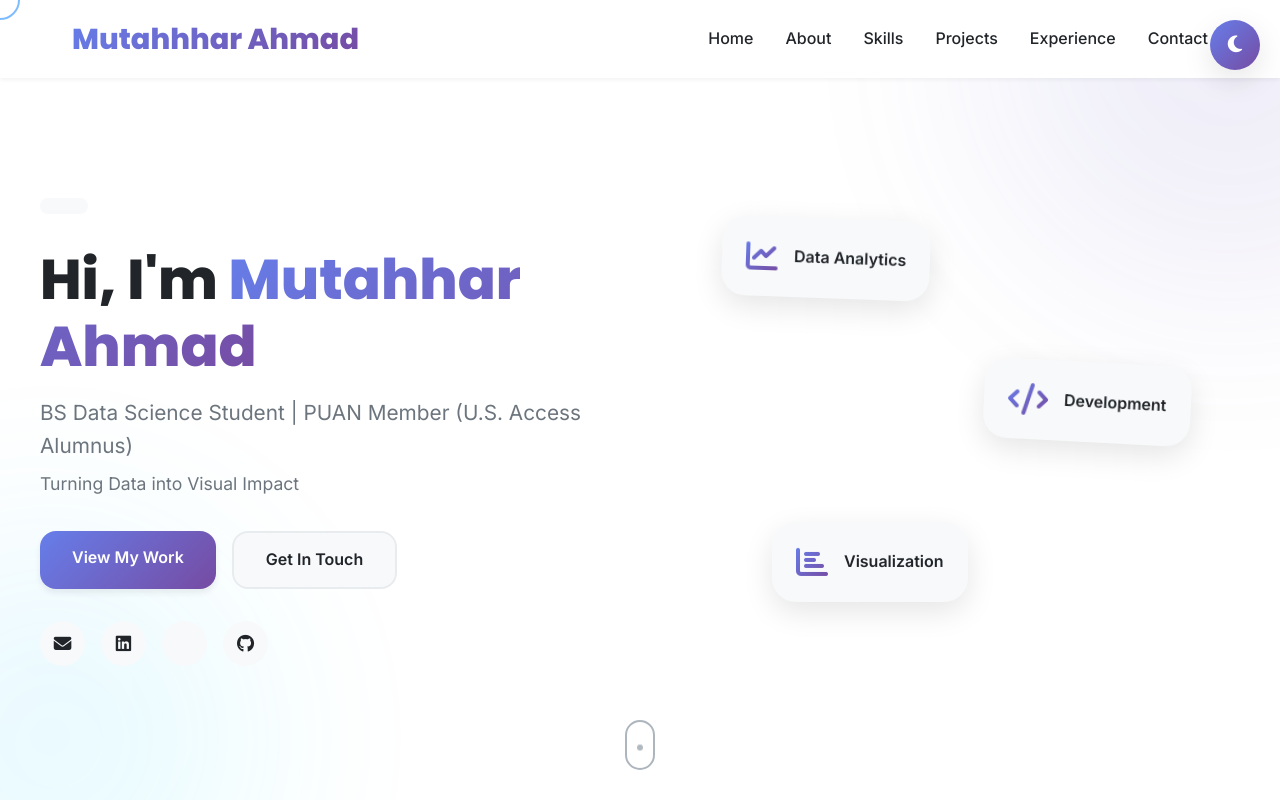
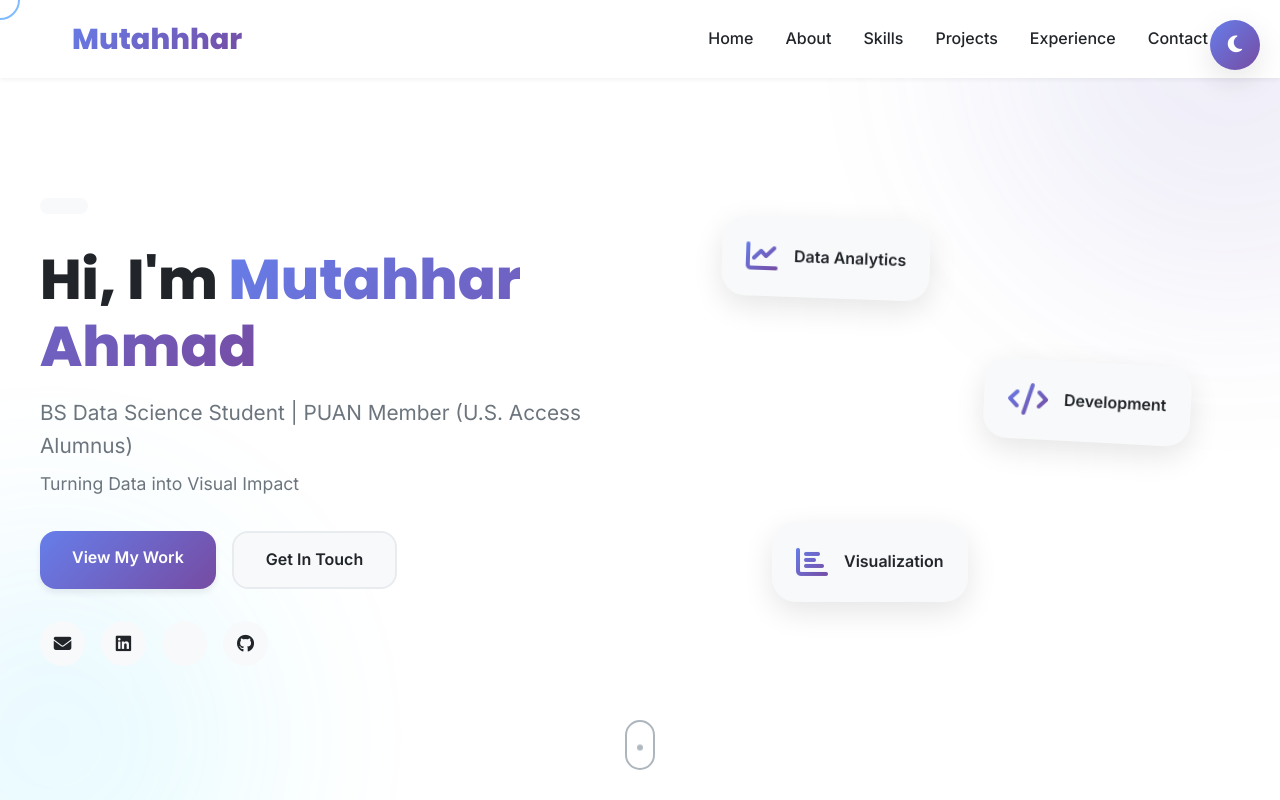
Before and after one commit to mutahharbhutta/portfolio, a plain HTML site: page index.html in a window 1280 px wide. Shown: the top 800 px of the page. Drawn offline with Linux system fonts and the light colour scheme.

Commit message:
Update navigation logo text for consistency

```diff
--- a/index.html
+++ b/index.html
@@ -35,7 +35,7 @@
     <!-- Navigation -->
     <nav class="navbar" id="navbar">
         <div class="nav-container">
-            <a href="#home" class="nav-logo">Mutahhhar Ahmad</a>
+            <a href="#home" class="nav-logo">Mutahhhar</a>
             <ul class="nav-menu" id="navMenu">
                 <li><a href="#home" class="nav-link">Home</a></li>
                 <li><a href="#about" class="nav-link">About</a></li>
```
